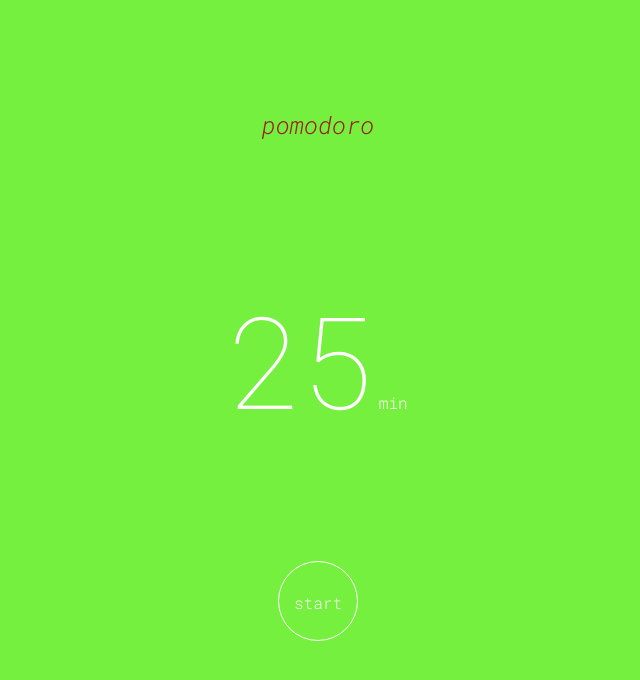
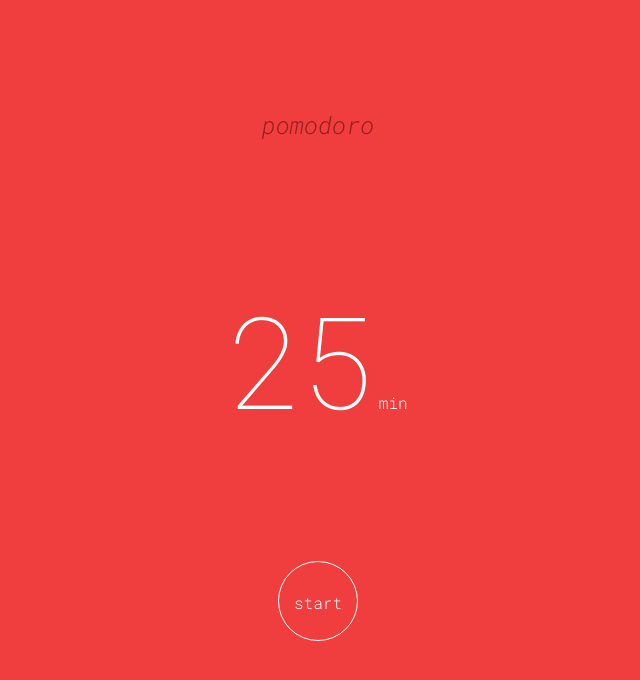
Before and after one commit to olivierklaver/Pomodoro, a plain HTML site: page index.html in a window 1280 px wide. Shown: the whole page, without its empty margins (322-962 px from the left). Drawn offline with Linux system fonts and the light colour scheme.

Commit message:
Make pomodoro red again

```diff
--- a/css/style.css
+++ b/css/style.css
@@ -15,7 +15,7 @@ html, body {
 body {
     font-family: 'Roboto Mono', sans-serif;
     font-weight: 300;
-    background-color: #76f03e;
+    background-color: #f03e3e;
     color: white;
 }
 
```
